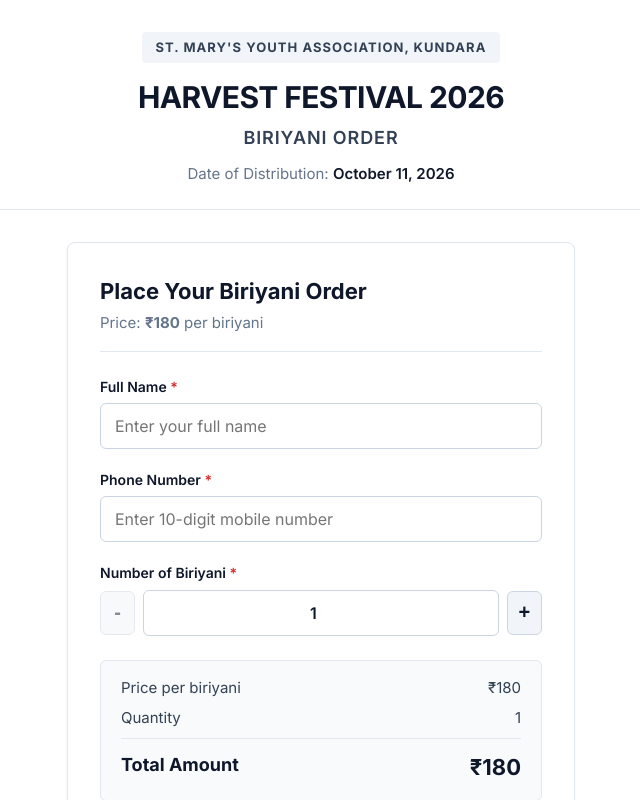
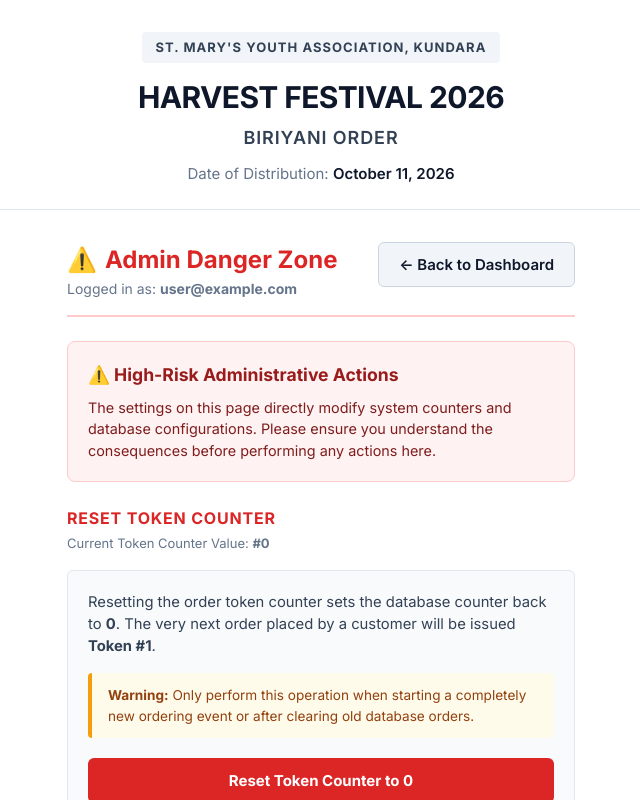
Before and after one commit to alanreji2004/harvestfestival, a React (Vite) app: page /admin/danger-zone in a window 1280 px wide. Before the commit this address led to /. Shown: the top 800 px of the page, without its empty margins (319-959 px from the left). Built offline with nearby package versions, Linux system fonts and the light colour scheme; no server answers; the database is empty; sample sign-in values are in the browser's storage.

Commit message:
added danger zone

```diff
--- a/src/App.jsx
+++ b/src/App.jsx
@@ -4,6 +4,7 @@ import { AuthProvider } from './context/AuthContext';
 import Home from './pages/Home';
 import AdminLogin from './pages/AdminLogin';
 import AdminDashboard from './pages/AdminDashboard';
+import AdminDangerZone from './pages/AdminDangerZone';
 import CounterLogin from './pages/CounterLogin';
 import CounterDashboard from './pages/CounterDashboard';
 import ProtectedRoute from './components/ProtectedRoute';
@@ -30,6 +31,14 @@ function App() {
               </ProtectedRoute>
             }
           />
+          <Route
+            path="/admin/danger-zone"
+            element={
+              <ProtectedRoute>
+                <AdminDangerZone />
+              </ProtectedRoute>
+            }
+          />
 
           {/* Fallback wildcard redirect */}
           <Route path="*" element={<Navigate to="/" replace />} />
--- /dev/null
+++ b/src/pages/AdminDangerZone.jsx
@@ -0,0 +1,166 @@
+import React, { useState, useEffect } from 'react';
+import { useNavigate } from 'react-router-dom';
+import { useAuth } from '../context/AuthContext';
+import Header from '../components/Header';
+import Footer from '../components/Footer';
+import ConfirmModal from '../components/ConfirmModal';
+import { resetOrderCounter, getOrderCounter } from '../firebase/orders';
+
+const AdminDangerZone = () => {
+  const [currentCounter, setCurrentCounter] = useState(0);
+  const [loadingCounter, setLoadingCounter] = useState(true);
+  const [showResetModal, setShowResetModal] = useState(false);
+  const [isResetting, setIsResetting] = useState(false);
+  const [actionError, setActionError] = useState('');
+  const [actionSuccess, setActionSuccess] = useState('');
+
+  const { currentUser } = useAuth();
+  const navigate = useNavigate();
+
+  const fetchCounter = async () => {
+    try {
+      setLoadingCounter(true);
+      const val = await getOrderCounter();
+      setCurrentCounter(val);
+    } catch (err) {
+      setActionError('Failed to fetch current token counter.');
+    } finally {
+      setLoadingCounter(false);
+    }
+  };
+
+  useEffect(() => {
+    fetchCounter();
+  }, []);
+
+  const confirmResetCounter = async () => {
+    setIsResetting(true);
+    setActionError('');
+    setActionSuccess('');
+
+    try {
+      await resetOrderCounter();
+      setCurrentCounter(0);
+      setActionSuccess('Order token counter has been successfully reset to 0. The next order will receive Token #1.');
+      setShowResetModal(false);
+    } catch (err) {
+      setActionError(err.message || 'Failed to reset token counter.');
+    } finally {
+      setIsResetting(false);
+    }
+  };
+
+  return (
+    <div className="page-wrapper">
+      <Header isAdminView={true} />
+
+      <main className="main-content container-narrow">
+        {/* Admin Danger Zone Header Bar */}
+        <div className="admin-header-bar mb-6" style={{ borderBottom: '2px solid #fecaca' }}>
+          <div>
+            <h2 className="admin-title" style={{ color: '#dc2626', display: 'flex', alignItems: 'center', gap: '8px' }}>
+              <span>⚠️</span> Admin Danger Zone
+            </h2>
+            <p className="admin-subtitle">Logged in as: <strong>{currentUser?.email}</strong></p>
+          </div>
+          <div className="admin-actions">
+            <button
+              type="button"
+              className="btn btn-secondary"
+              onClick={() => navigate('/admin')}
+            >
+              &larr; Back to Dashboard
+            </button>
+          </div>
+        </div>
+
+        {/* Global Action Banners */}
+        {actionError && (
+          <div className="alert alert-error mb-4" role="alert">
+            {actionError}
+            <button className="alert-close" onClick={() => setActionError('')}>&times;</button>
+          </div>
+        )}
+        {actionSuccess && (
+          <div className="alert alert-success mb-4" role="alert">
+            {actionSuccess}
+            <button className="alert-close" onClick={() => setActionSuccess('')}>&times;</button>
+          </div>
+        )}
+
+        {/* Danger Warning Callout */}
+        <div
+          className="admin-dashboard-section mb-6"
+          style={{
+            backgroundColor: '#fef2f2',
+            border: '1px solid #fecaca',
+            borderRadius: '8px',
+            padding: '1.25rem'
+          }}
+        >
+          <h3 style={{ color: '#991b1b', fontSize: '1.1rem', marginBottom: '0.5rem', fontWeight: '700' }}>
+            ⚠️ High-Risk Administrative Actions
+          </h3>
+          <p style={{ color: '#7f1d1d', fontSize: '0.9rem', lineHeight: '1.5' }}>
+            The settings on this page directly modify system counters and database configurations.
+            Please ensure you understand the consequences before performing any actions here.
+          </p>
+        </div>
+
+        {/* Token Counter Reset Section */}
+        <div className="admin-dashboard-section mb-6">
+          <div style={{ display: 'flex', justifyContent: 'space-between', alignItems: 'center', marginBottom: '1rem' }}>
+            <div>
+              <h3 className="admin-section-heading" style={{ margin: 0, color: '#dc2626' }}>
+                RESET TOKEN COUNTER
+              </h3>
+              <p className="text-sm color-muted" style={{ marginTop: '4px' }}>
+                Current Token Counter Value: <strong>{loadingCounter ? 'Loading...' : `#${currentCounter}`}</strong>
+              </p>
+            </div>
+          </div>
+
+          <div style={{ backgroundColor: '#f8fafc', padding: '1.25rem', borderRadius: '6px', border: '1px solid #e2e8f0' }}>
+            <p style={{ fontSize: '0.925rem', color: '#334155', marginBottom: '1rem', lineHeight: '1.5' }}>
+              Resetting the order token counter sets the database counter back to <strong>0</strong>.
+              The very next order placed by a customer will be issued <strong>Token #1</strong>.
+            </p>
+
+            <div style={{ padding: '0.75rem 1rem', backgroundColor: '#fffbeb', borderLeft: '4px solid #f59e0b', borderRadius: '4px', marginBottom: '1.25rem' }}>
+              <p style={{ fontSize: '0.85rem', color: '#92400e', margin: 0 }}>
+                <strong>Warning:</strong> Only perform this operation when starting a completely new ordering event or after clearing old database orders.
+              </p>
+            </div>
+
+            <button
+              type="button"
+              className="btn btn-danger"
+              style={{ width: '100%', padding: '0.75rem', fontWeight: '700' }}
+              onClick={() => setShowResetModal(true)}
+            >
+              Reset Token Counter to 0
+            </button>
+          </div>
+        </div>
+      </main>
+
+      {/* Confirmation Modal for Reset Token Counter */}
+      <ConfirmModal
+        isOpen={showResetModal}
+        title="Reset Token Counter?"
+        message="This will make the next order receive token number 1. This action should only be performed when starting a new ordering period/event."
+        warningText="WARNING: Resetting the counter while existing orders are still active in the database can create duplicate token numbers for new customers."
+        confirmText="Confirm Reset Counter"
+        cancelText="Cancel"
+        isDanger={true}
+        isLoading={isResetting}
+        onConfirm={confirmResetCounter}
+        onCancel={() => setShowResetModal(false)}
+      />
+
+      <Footer />
+    </div>
+  );
+};
+
+export default AdminDangerZone;
--- a/src/pages/AdminDashboard.jsx
+++ b/src/pages/AdminDashboard.jsx
@@ -6,7 +6,7 @@ import Footer from '../components/Footer';
 import Loading from '../components/Loading';
 import ConfirmModal from '../components/ConfirmModal';
 import RevokeModal from '../components/RevokeModal';
-import { subscribeToOrders, deleteOrder, resetOrderCounter, getOrderCounter, revokeOrderCollection } from '../firebase/orders';
+import { subscribeToOrders, deleteOrder, getOrderCounter, revokeOrderCollection } from '../firebase/orders';
 import { formatCurrency, formatDate } from '../utils/validation';
 import { exportOrdersToExcel } from '../utils/exportExcel';
 import { VALID_COUNTERS } from '../utils/counterSession';
@@ -28,9 +28,6 @@ const AdminDashboard = () => {
 
   const [revokeTarget, setRevokeTarget] = useState(null);
   const [isRevoking, setIsRevoking] = useState(false);
-
-  const [showResetModal, setShowResetModal] = useState(false);
-  const [isResetting, setIsResetting] = useState(false);
 
   const [actionError, setActionError] = useState('');
   const [actionSuccess, setActionSuccess] = useState('');
@@ -209,24 +206,6 @@ const AdminDashboard = () => {
     }
   };
 
-  // Handle Token Counter Reset
-  const confirmResetCounter = async () => {
-    setIsResetting(true);
-    setActionError('');
-    setActionSuccess('');
-
-    try {
-      await resetOrderCounter();
-      setLatestToken(0);
-      setActionSuccess('Order token counter has been reset to 0. The next order will receive Token #1.');
-      setShowResetModal(false);
-    } catch (err) {
-      setActionError(err.message || 'Failed to reset token counter.');
-    } finally {
-      setIsResetting(false);
-    }
-  };
-
   // Handle Excel Exports
   const handleExportAllExcel = () => {
     try {
@@ -275,9 +254,9 @@ const AdminDashboard = () => {
             <button
               type="button"
               className="btn btn-danger-outline"
-              onClick={() => setShowResetModal(true)}
+              onClick={() => navigate('/admin/danger-zone')}
             >
-              Reset Token Counter
+              Danger Zone ⚠️
             </button>
             <button
               type="button"
@@ -571,20 +550,6 @@ const AdminDashboard = () => {
         onCancel={() => setDeleteTarget(null)}
       />
 
-      {/* Confirmation Modal for Reset Token Counter */}
-      <ConfirmModal
-        isOpen={showResetModal}
-        title="Reset Token Counter?"
-        message="This will make the next order receive token number 1. This action should only be performed when starting a new ordering period/event."
-        warningText="WARNING: Resetting the counter while existing orders are still active in the database can create duplicate token numbers for new customers."
-        confirmText="Confirm Reset Counter"
-        cancelText="Cancel"
-        isDanger={true}
-        isLoading={isResetting}
-        onConfirm={confirmResetCounter}
-        onCancel={() => setShowResetModal(false)}
-      />
-
       {/* Revoke Confirmation Modal */}
       <RevokeModal
         isOpen={!!revokeTarget}
```
Also changed, not shown: 1 other file (tests, documents, lock files or other folders).
